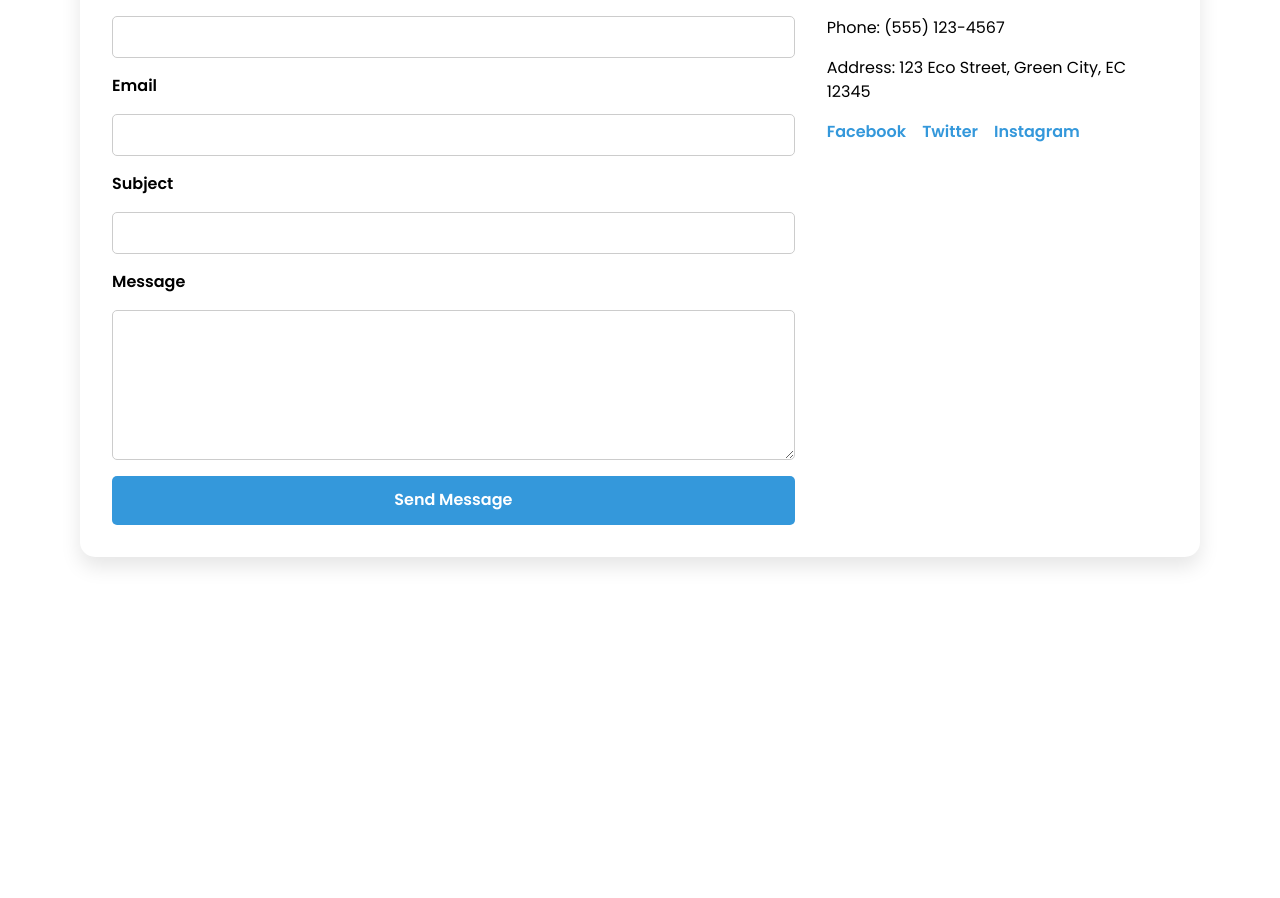
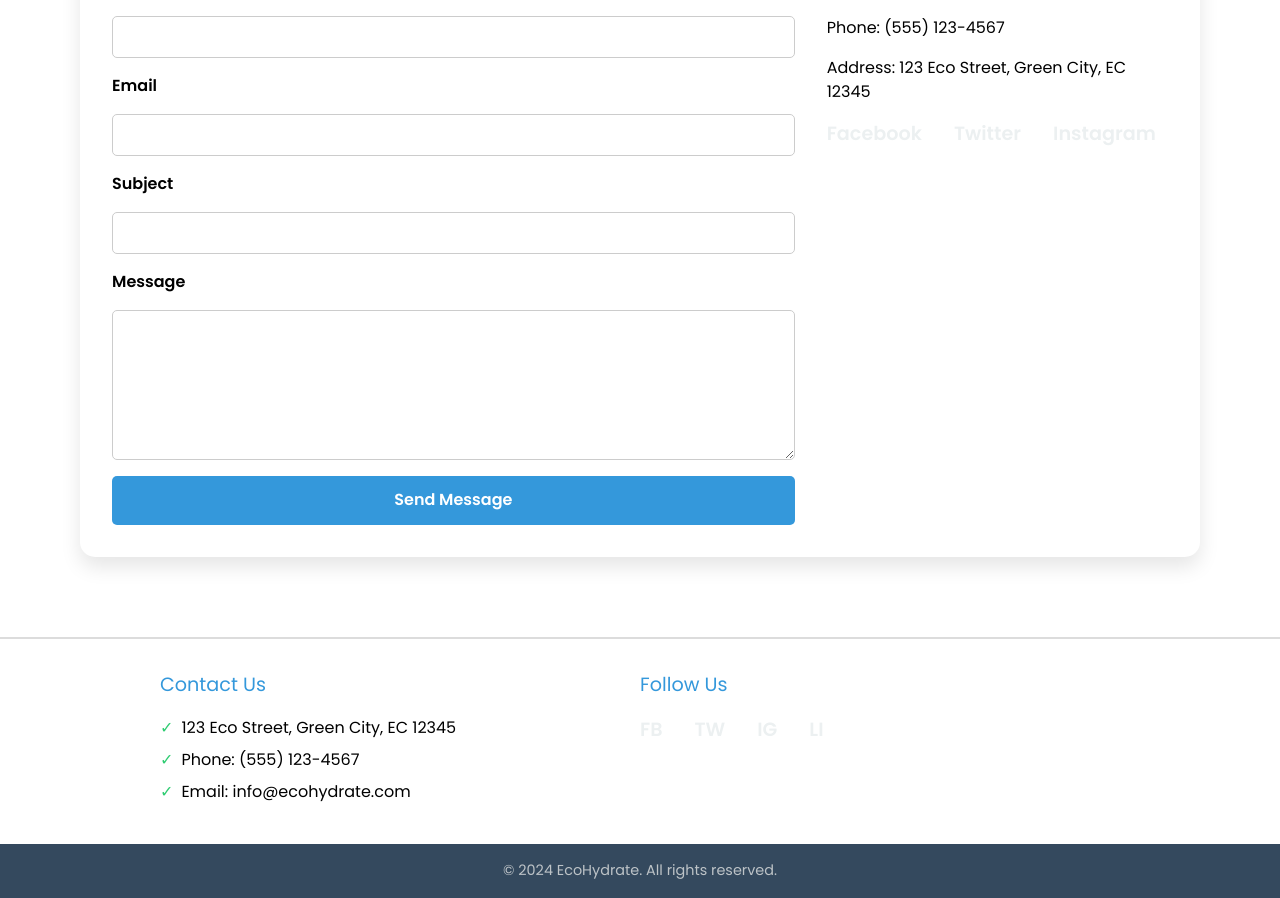
Before and after one commit to fiap-checkpoints-1ESPJ/front-cp4, a React (Vite) app: page /contact in a window 1280 px wide. Shown: the part 545-1443 px from the top of the page. Before the commit the page ends 1182 px from the top, so only its background shows below. Built offline with nearby package versions, Linux system fonts and the light colour scheme.

Commit message:
feat: footer

```diff
--- /dev/null
+++ b/src/Components/Footer/Footer.jsx
@@ -0,0 +1,32 @@
+import './index.css'
+
+const Footer = () => {
+    return (
+        <>
+            <footer>
+                <div className="footer-section">
+                    <h3>Contact Us</h3>
+                    <ul>
+                        <li>123 Eco Street, Green City, EC 12345</li>
+                        <li>Phone: (555) 123-4567</li>
+                        <li>Email: info@ecohydrate.com</li>
+                    </ul>
+                </div>
+                <div className="footer-section">
+                    <h3>Follow Us</h3>
+                    <div className="social-links">
+                        <a href="#" aria-label="Facebook">FB</a>
+                        <a href="#" aria-label="Twitter">TW</a>
+                        <a href="#" aria-label="Instagram">IG</a>
+                        <a href="#" aria-label="LinkedIn">LI</a>
+                    </div>
+                </div>
+            </footer>
+            <section className="footer-bottom">
+                <p>&copy; 2024 EcoHydrate. All rights reserved.</p>
+            </section>
+        </>
+    )
+}
+
+export default Footer
--- /dev/null
+++ b/src/Components/Footer/index.css
@@ -0,0 +1,77 @@
+footer {
+    display: flex;
+    padding: 2rem 10rem;
+    border-top: 2px solid gainsboro;
+}
+
+
+.footer {
+    background-color: #2c3e50;
+    color: #ecf0f1;
+    padding: 2rem 0;
+}
+
+.footer-content {
+    max-width: 1200px;
+    margin: 0 auto;
+    display: flex;
+    flex-wrap: wrap;
+    justify-content: space-between;
+    gap: 2rem;
+    padding: 0 2rem;
+}
+
+.footer-section {
+    flex: 1;
+    min-width: 200px;
+}
+
+.footer-section h3 {
+    color: #3498db;
+    margin-bottom: 1rem;
+    font-size: 1.2rem;
+}
+
+.footer-section ul {
+    list-style-type: none;
+}
+
+.footer-section ul li {
+    margin-bottom: 0.5rem;
+}
+
+.footer-section ul li a {
+    color: #ecf0f1;
+    text-decoration: none;
+    transition: color 0.3s ease;
+}
+
+.footer-section ul li a:hover {
+    color: #3498db;
+}
+
+.social-links a {
+    color: #ecf0f1;
+    text-decoration: none;
+    margin-right: 1rem;
+    font-size: 1.2rem;
+    transition: color 0.3s ease;
+}
+
+.social-links a:hover {
+    color: #3498db;
+}
+
+.footer-bottom {
+    background-color: #34495e;
+    color: #bdc3c7;
+    text-align: center;
+    padding: 1rem 0;
+    font-size: 0.9rem;
+}
+
+@media (max-width: 768px) {
+    .footer-content {
+        flex-direction: column;
+    }
+}
--- a/src/Routes/Root.jsx
+++ b/src/Routes/Root.jsx
@@ -1,8 +1,9 @@
 import { createBrowserRouter, RouterProvider } from 'react-router-dom'
-import Nav from '../Components/Nav'
+import Nav from '../Components/Nav/Nav'
 import Products from '../Pages/Products/Products'
 import About from '../Pages/About/About'
 import Contact from '../Pages/Contact/Contact'
+import Footer from '../Components/Footer/Footer'
 
 const router = createBrowserRouter([
     {
@@ -11,23 +12,24 @@ const router = createBrowserRouter([
     },
     {
         path: '/about',
-        element: <About/>
+        element: <About />
     },
     {
         path: '/products',
-        element: <Products/>
+        element: <Products />
     },
     {
         path: '/contact',
-        element: <Contact/>
+        element: <Contact />
     },
 ])
 
 export default function Root() {
     return (
         <>
-            <Nav/>
-            <RouterProvider router={router}/>
+            <Nav />
+            <RouterProvider router={router} />
+            <Footer />
         </>
     )
 }
```
Also changed, not shown: src/Components/Nav/Nav.jsx (renamed from src/Components/Nav.jsx), src/Components/Nav/index.css (renamed from src/Components/index.css).
